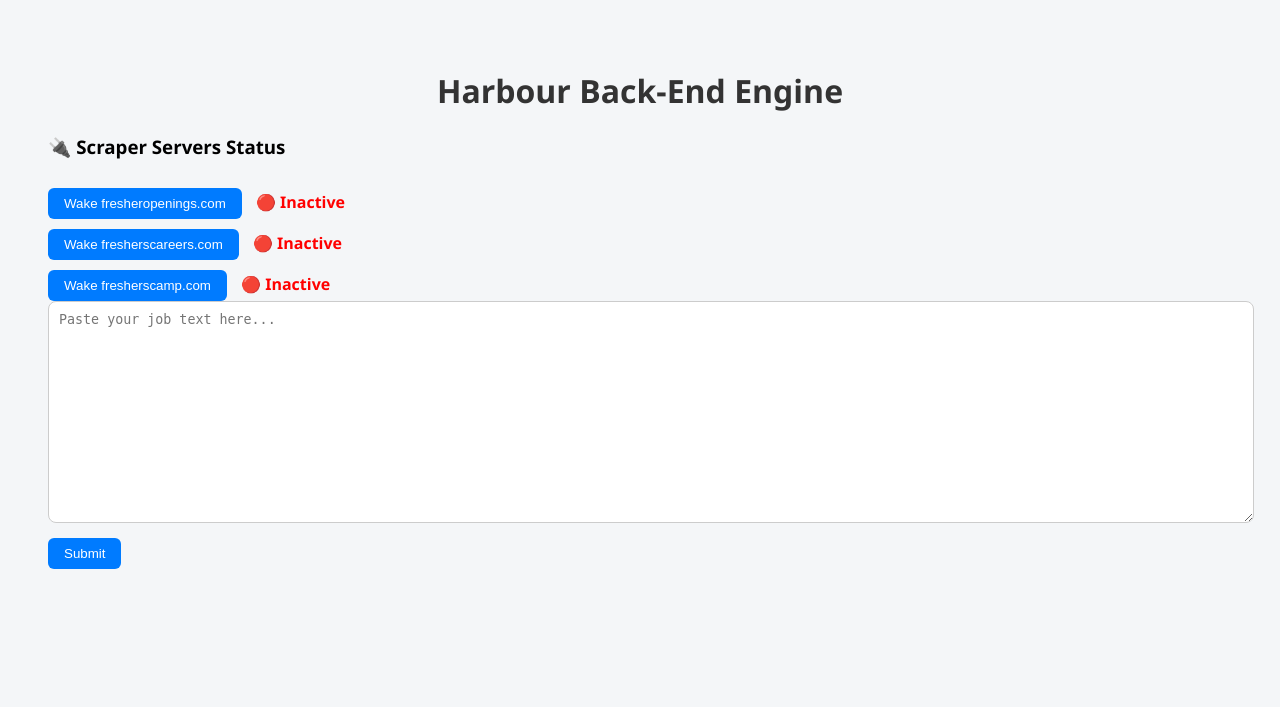
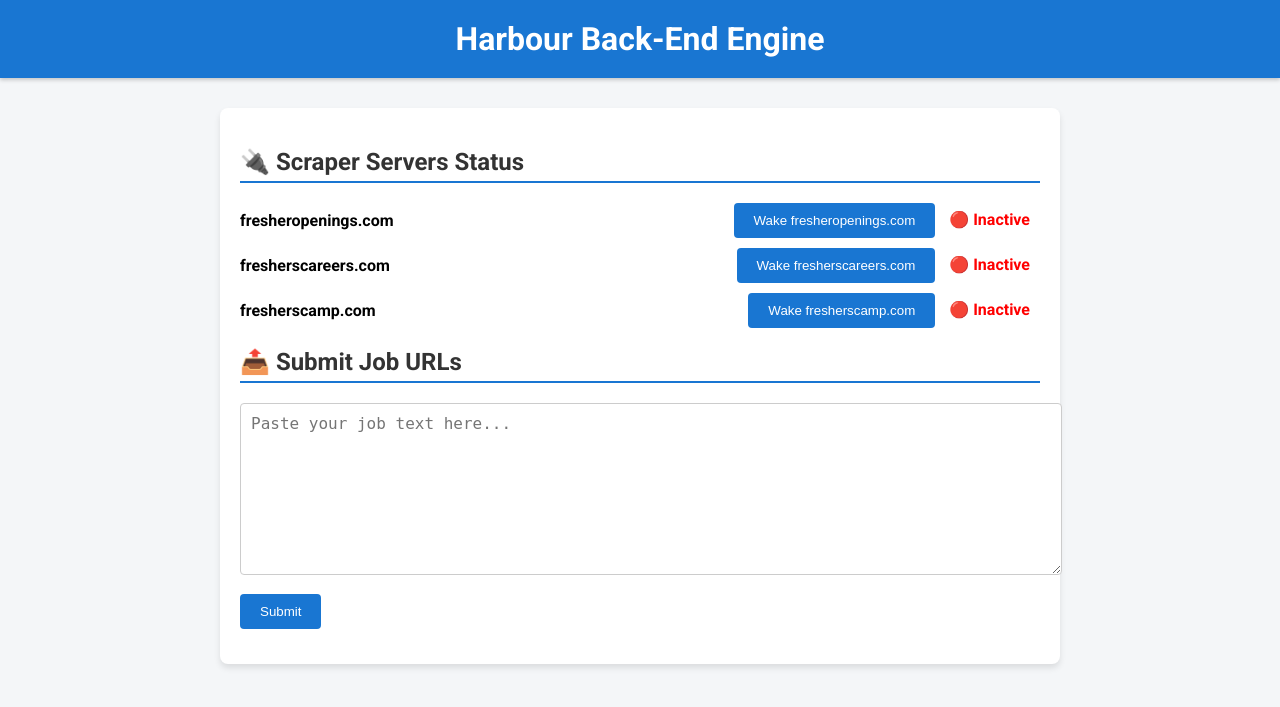
Before and after one commit to RajatVerma099/automated_engine, a Flask app: page / in a window 1280 px wide. Shown: the top 707 px of the page. Run offline with Flask 3, Linux system fonts and the light colour scheme; data that the repository does not hold is empty.

Commit message:
added client-side pinging to wake up Render

```diff
--- a/app.py
+++ b/app.py
@@ -24,59 +24,26 @@ def get_scraper_endpoint(url):
             return endpoint
     return None
 
-@app.route('/ping/<service>', methods=['POST'])
-def ping_service(service):
-    endpoint = SCRAPER_ENDPOINTS.get(service)
-    if not endpoint:
-        return jsonify({'status': 'unknown'}), 404
-
-    client_info = request.get_json() or {}
-
-    print("📡 Client Info Received for Ping:")
-    for key, value in client_info.items():
-        print(f"{key}: {value}")
-
-    headers = {
-        'User-Agent': client_info.get('userAgent', 'HarbourBot/1.0'),
-        'X-Client-Platform': client_info.get('platform', 'Unknown'),
-        'X-Client-IP': client_info.get('ip', 'Unknown'),
-        'X-Client-Language': client_info.get('language', 'en-US'),
-        'X-Client-Timezone': client_info.get('timezone', 'UTC'),
-        'X-Client-Screen': f"{client_info.get('screen', {}).get('width', '?')}x{client_info.get('screen', {}).get('height', '?')}"
-    }
-
-    try:
-        res = requests.get(endpoint, timeout=10, headers=headers)
-        if res.status_code == 200:
-            return jsonify({'status': 'active', 'code': res.status_code})
-        else:
-            return jsonify({'status': 'starting', 'code': res.status_code})
-    except Exception as e:
-        return jsonify({'status': 'offline', 'error': str(e)}), 503
-
 @app.route('/', methods=['GET', 'POST'])
 def index():
     warm_up_status = []
     results = []
 
-    for name, endpoint in SCRAPER_ENDPOINTS.items():
-        try:
-            res = requests.get(endpoint, timeout=15)
-            warm_up_status.append(f"{name} - Response Code: {res.status_code}")
-        except Exception as e:
-            warm_up_status.append(f"{name} - Error: {str(e)}")
-
+    # Wake notification server (client wakes scrapers)
     try:
         res = requests.get(NOTIF_URL, timeout=15)
-        warm_up_status.append(f"Notification server - Response Code: {res.status_code}")
+        if res.status_code == 200:
+            warm_up_status.append("🔔 Notification server is awake")
+        else:
+            warm_up_status.append(f"⚠️ Notification server responded with {res.status_code}")
     except Exception as e:
-        warm_up_status.append(f"Notification server - Error: {str(e)}")
+        warm_up_status.append(f"❌ Notification wake-up error: {str(e)}")
 
     if request.method == 'POST':
         text = request.form['text']
         urls = extract_urls(text)
 
-        time.sleep(60)  # Let Render warm up all endpoints
+        time.sleep(60)  # Let Render wake up endpoints
 
         for url in urls:
             endpoint = get_scraper_endpoint(url)
--- a/templates/index.html
+++ b/templates/index.html
@@ -2,100 +2,172 @@
 <html lang="en">
 <head>
   <meta charset="UTF-8">
+  <meta name="viewport" content="width=device-width, initial-scale=1.0">
   <title>Harbour Back-End Engine</title>
+  <link href="https://fonts.googleapis.com/css2?family=Roboto:wght@400;500;700&display=swap" rel="stylesheet">
   <style>
     body {
-      font-family: 'Segoe UI', sans-serif;
+      font-family: 'Roboto', sans-serif;
+      margin: 0;
+      padding: 0;
       background-color: #f4f6f8;
-      padding: 40px;
     }
-    h1 {
+
+    header {
+      background-color: #1976d2;
+      color: white;
+      padding: 20px;
       text-align: center;
+      box-shadow: 0 2px 4px rgba(0, 0, 0, 0.2);
+    }
+
+    header h1 {
+      margin: 0;
+      font-size: 2rem;
+    }
+
+    .container {
+      max-width: 800px;
+      margin: 30px auto;
+      padding: 20px;
+      background-color: white;
+      box-shadow: 0 4px 6px rgba(0, 0, 0, 0.1);
+      border-radius: 8px;
+    }
+
+    .section-title {
+      font-size: 1.5rem;
       color: #333;
+      margin-bottom: 20px;
+      border-bottom: 2px solid #1976d2;
+      padding-bottom: 5px;
     }
+
+    .button {
+      background-color: #1976d2;
+      color: white;
+      border: none;
+      border-radius: 4px;
+      padding: 10px 20px;
+      cursor: pointer;
+      transition: background-color 0.3s;
+    }
+
+    .button:hover {
+      background-color: #155a9c;
+    }
+
     textarea {
       width: 100%;
-      height: 200px;
+      height: 150px;
       padding: 10px;
-      border-radius: 8px;
       border: 1px solid #ccc;
-      resize: vertical;
+      border-radius: 4px;
+      margin-bottom: 15px;
+      font-size: 1rem;
     }
-    button {
-      margin-top: 10px;
-      background-color: #007bff;
-      color: white;
-      padding: 8px 16px;
-      border: none;
-      border-radius: 6px;
-      cursor: pointer;
-    }
-    button:hover {
-      background-color: #0056b3;
-    }
-    .timer {
-      font-size: 22px;
-      margin-top: 20px;
-      text-align: center;
-      color: #dc3545;
-    }
+
     table {
-      margin-top: 30px;
       width: 100%;
       border-collapse: collapse;
-      background-color: white;
+      margin-top: 20px;
     }
-    th, td {
-      border: 1px solid #ccc;
+
+    table th, table td {
       padding: 10px;
+      border: 1px solid #ddd;
       text-align: left;
     }
-    th {
-      background-color: #f8f9fa;
+
+    table th {
+      background-color: #f4f6f8;
+      font-weight: 500;
     }
-    tr:nth-child(even) {
-      background-color: #f2f2f2;
+
+    table tr:nth-child(even) {
+      background-color: #f9f9f9;
     }
+
     .status {
       font-weight: bold;
       margin-left: 10px;
     }
+
+    .server-status {
+      display: flex;
+      justify-content: space-between;
+      align-items: center;
+      margin-bottom: 10px;
+    }
+
+    .server-status .button {
+      margin-left: 10px;
+    }
+
+    .timer {
+      text-align: center;
+      font-size: 1.25rem;
+      color: #dc3545;
+      margin-top: 15px;
+    }
+
+    @media (max-width: 600px) {
+      .container {
+        padding: 15px;
+      }
+
+      header h1 {
+        font-size: 1.5rem;
+      }
+    }
   </style>
 </head>
 <body>
+  <header>
     <h1>Harbour Back-End Engine</h1>
+  </header>
 
-  <h3>🔌 Scraper Servers Status</h3>
+  <div class="container">
+    <h2 class="section-title">🔌 Scraper Servers Status</h2>
     {% for name, endpoint in SCRAPER_ENDPOINTS.items() %}
+      <div class="server-status">
+        <span><strong>{{ name }}</strong></span>
         <div>
-      <button onclick="pingScraper('{{ name }}')">Wake {{ name }}</button>
+          <button class="button" onclick="pingScraper('{{ name }}', '{{ endpoint }}')">Wake {{ name }}</button>
           <span class="status" id="{{ name }}-status" style="color: red;">🔴 Inactive</span>
+          <span class="status" id="{{ name }}-code"></span>
+        </div>
       </div>
     {% endfor %}
 
     <form method="POST" onsubmit="onSubmitForm()">
+      <h2 class="section-title">📤 Submit Job URLs</h2>
       <textarea name="text" placeholder="Paste your job text here..." required></textarea>
-    <br>
-    <button type="submit">Submit</button>
+      <button class="button" type="submit">Submit</button>
     </form>
 
     <div class="timer" id="countdown"></div>
 
     {% if completed %}
-    <h2>📊 Scrape Results</h2>
+      <h2 class="section-title">📊 Scrape Results</h2>
       <table>
+        <thead>
           <tr>
             <th>URL</th>
             <th>Status</th>
           </tr>
+        </thead>
+        <tbody>
           {% for result in results %}
           <tr>
             <td>{{ result.url }}</td>
             <td>{{ result.status }}</td>
           </tr>
           {% endfor %}
+        </tbody>
       </table>
     {% endif %}
+  </div>
 
   <script>
     function onSubmitForm() {
@@ -118,53 +190,29 @@
       }, 1000);
     }
 
-    async function pingScraper(serviceName) {
+    function pingScraper(serviceName, endpointUrl) {
       const statusEl = document.getElementById(serviceName + '-status');
+      const codeEl = document.getElementById(serviceName + '-code');
+
       statusEl.innerText = '🟡 Starting...';
       statusEl.style.color = 'orange';
+      codeEl.innerText = '';
 
-      let ip = 'Unknown';
-      try {
-        const ipRes = await fetch("https://api.ipify.org?format=json");
-        const ipData = await ipRes.json();
-        ip = ipData.ip;
-      } catch (e) {
-        console.warn("Failed to fetch IP:", e);
-      }
-
-      const clientInfo = {
-        userAgent: navigator.userAgent,
-        platform: navigator.platform,
-        language: navigator.language,
-        timezone: Intl.DateTimeFormat().resolvedOptions().timeZone,
-        screen: {
-          width: window.screen.width,
-          height: window.screen.height
-        },
-        ip: ip
-      };
-
-      fetch(`/ping/${serviceName}`, {
-        method: 'POST',
-        headers: { 'Content-Type': 'application/json' },
-        body: JSON.stringify(clientInfo)
-      })
-      .then(res => res.json())
-      .then(data => {
-        if (data.status === 'active') {
-          statusEl.innerText = `🟢 Active (${data.code})`;
+      fetch(endpointUrl)
+        .then(res => {
+          codeEl.innerText = `(Status Code: ${res.status})`;
+          if (res.status === 200) {
+            statusEl.innerText = '🟢 Active';
             statusEl.style.color = 'green';
-        } else if (data.status === 'starting') {
-          statusEl.innerText = `🟡 Starting (${data.code})`;
+          } else {
+            statusEl.innerText = '🟡 Starting';
             statusEl.style.color = 'orange';
-        } else {
-          statusEl.innerText = `🔴 Inactive (${data.code || 'error'})`;
-          statusEl.style.color = 'red';
           }
         })
         .catch(() => {
-        statusEl.innerText = '🔴 Inactive (fetch error)';
+          statusEl.innerText = '🔴 Inactive';
           statusEl.style.color = 'red';
+          codeEl.innerText = '(Status Code: Failed)';
         });
     }
   </script>
```
Lines whose indentation alone changed are shown as unchanged.
